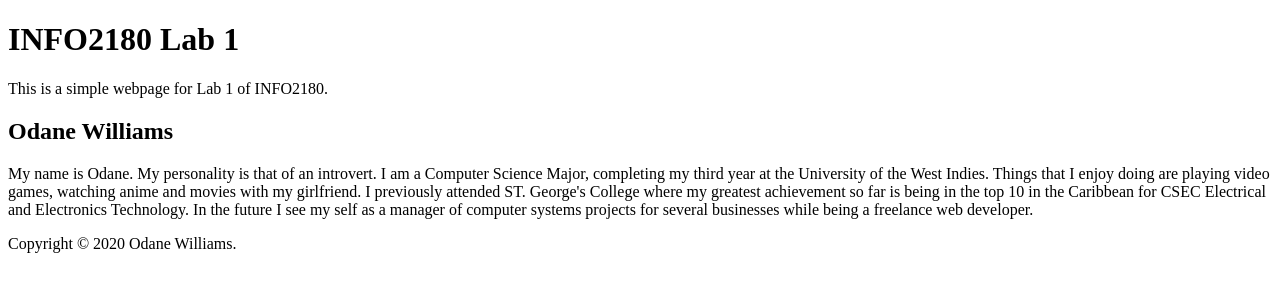
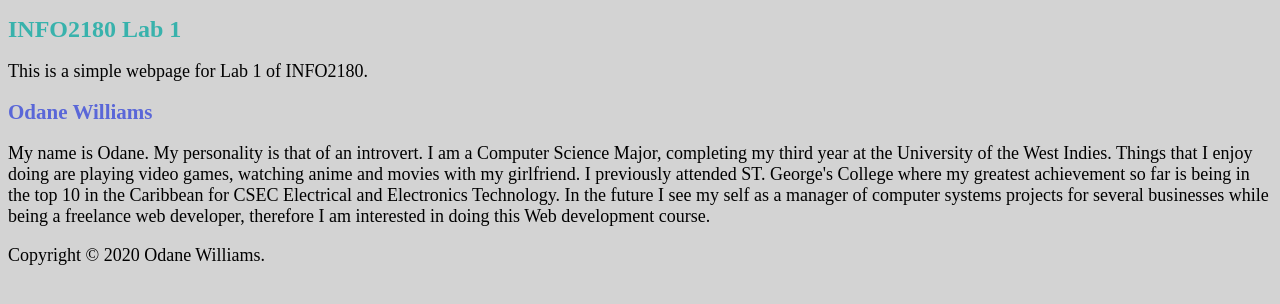
Before and after one commit to OdaneW/info2180-lab1, a plain HTML site: page index.html in a window 1280 px wide. Drawn offline with Linux system fonts and the light colour scheme.

Commit message:
Linked css to html and added styles.css

```diff
--- a/index.html
+++ b/index.html
@@ -1,6 +1,7 @@
 <!DOCTYPE html>
 <html lang="en">
 <head>
+    <link href="styles.css" rel="stylesheet" type="text/css">
     <meta charset="UTF-8">
     <meta name="viewport" content="width=devicewidth,
 initial-scale=1.0">
@@ -14,7 +15,7 @@ initial-scale=1.0">
     </header>
     <main>
         <h2>Odane Williams</h2>
-        <p>My name is Odane. My personality is that of an introvert. I am a Computer Science Major, completing my third year at the University of the West Indies. Things that I enjoy doing are playing video games, watching anime and movies with my girlfriend. I previously attended ST. George's College where my greatest achievement so far is being in the top 10 in the Caribbean for CSEC Electrical and Electronics Technology. In the future I see my self as a manager of computer systems projects for several businesses while being a freelance web developer.</p>
+        <p>My name is Odane. My personality is that of an introvert. I am a Computer Science Major, completing my third year at the University of the West Indies. Things that I enjoy doing are playing video games, watching anime and movies with my girlfriend. I previously attended ST. George's College where my greatest achievement so far is being in the top 10 in the Caribbean for CSEC Electrical and Electronics Technology. In the future I see my self as a manager of computer systems projects for several businesses while being a freelance web developer, therefore I am interested in doing this Web development course.</p>
     </main>
     <footer>
         <p>Copyright &copy; 2020 Odane Williams.</p>
--- /dev/null
+++ b/styles.css
@@ -0,0 +1,14 @@
+body {
+    background-color:lightgray;
+}
+h1 {
+    font-size: 24px;
+    color: #38B2AC;
+}
+h2 {
+    font-size: 21px;
+    color: #5A67D8;
+}
+P {
+    font-size: 18px;
+}
```
